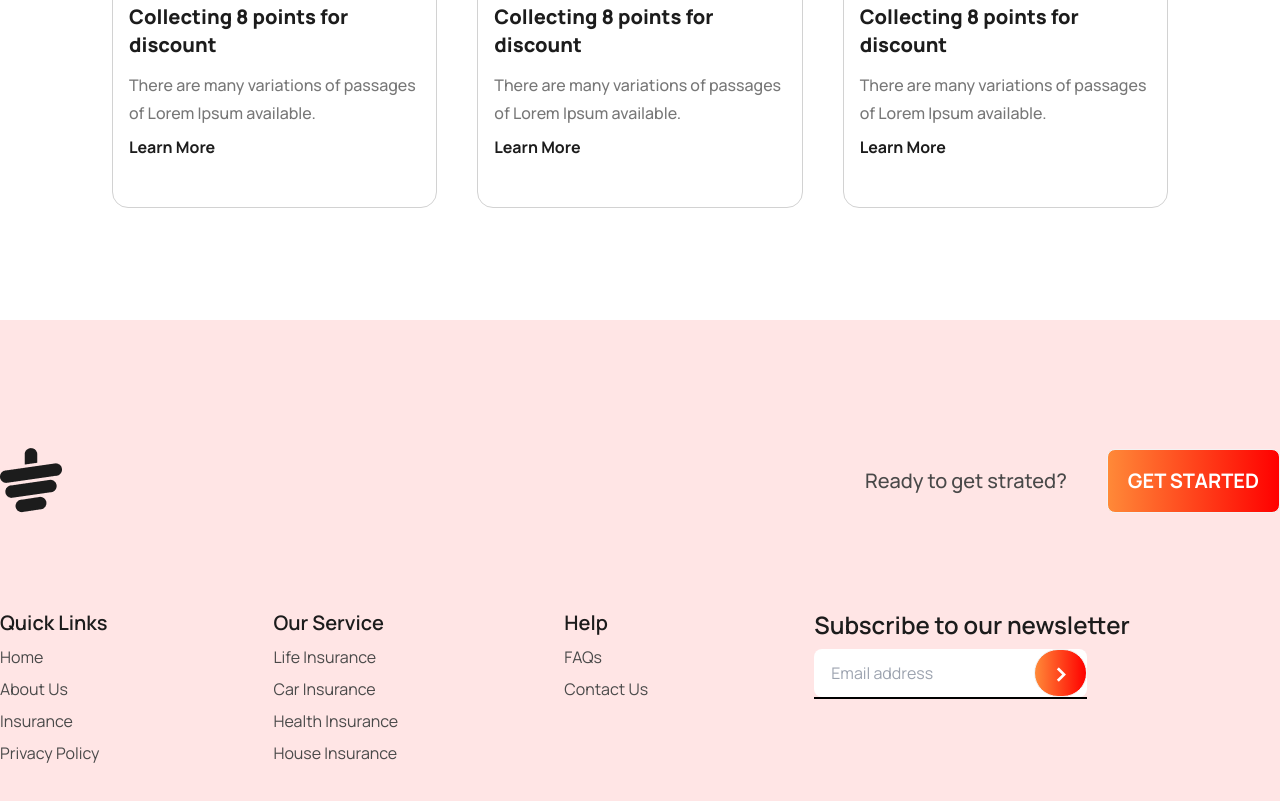
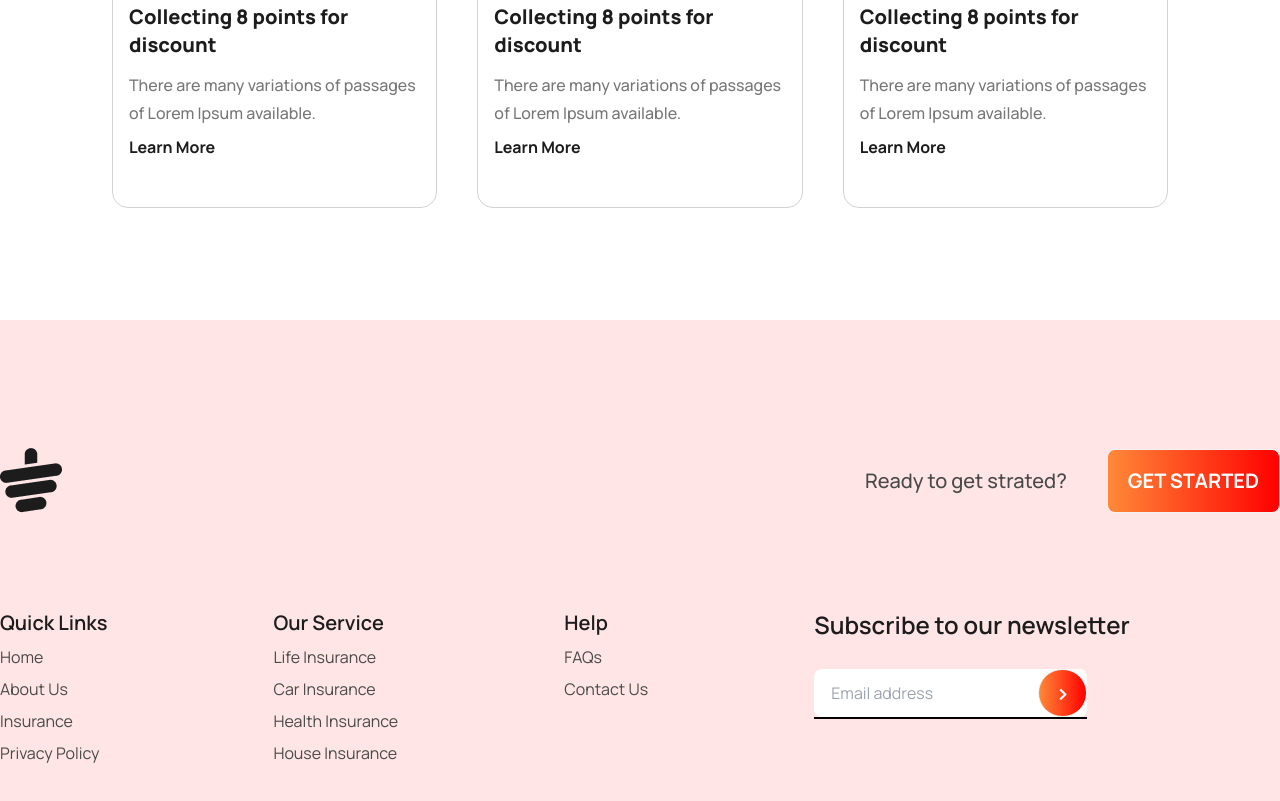
Before and after one commit to IqbalHoshen/tea-house, a plain HTML site: page index.html in a window 1280 px wide. Shown: the part 3491-4292 px from the top of the page. Drawn offline with nearby package versions, Linux system fonts and the light colour scheme.

Commit message:
Tea House

```diff
--- a/index.html
+++ b/index.html
@@ -312,13 +312,15 @@
                         <a class="link link-hover text-[#494949] text-base font-normal">Contact Us</a>
                     </nav>
                     <form>
-                        <header class="text-primary-color text-2xl font-semibold">Subscribe to our newsletter</header>
-                        <fieldset class="form-control border-solid border-b-2 border-black">
-                            <div class="relative">
+                        <header class="text-primary-color text-2xl font-semibold mb-5">Subscribe to our newsletter
+                        </header>
+                        <fieldset class="form-control">
+                            <div class="relative border-solid border-b-2 border-black">
                                 <input type="text" placeholder="Email address" class="input pr-16" />
                                 <button
-                                    class="btn bg-gradient-to-r from-[#FF8938] to-[#F00] rounded-full text-3xl text-white absolute top-0 right-0">></button>
+                                    class="btn bg-gradient-to-r from-[#FF8938] to-[#F00] rounded-full text-2xl text-white absolute top-0 right-0">></button>
                             </div>
+
                         </fieldset>
                     </form>
                 </div>
```
